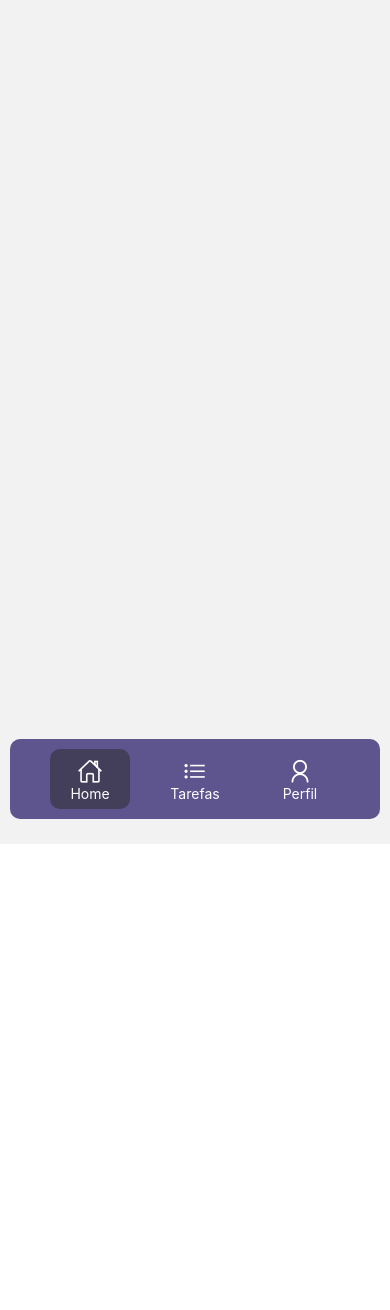
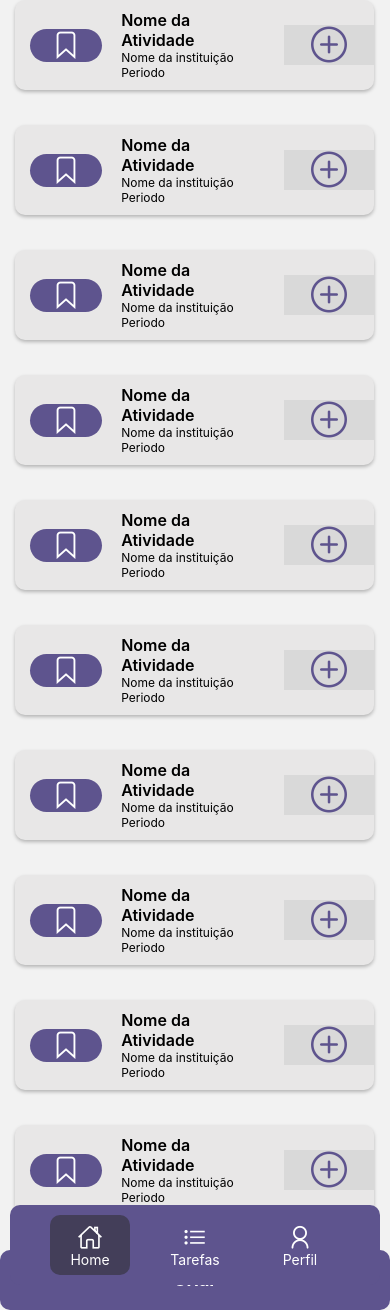
Before and after one commit to Pablojonh6550/Volunteer, a React Native app: screen /Tasks in a window 390 px wide. Before the commit the page ends 844 px from the top, so only its background shows below. Built offline with nearby package versions, Linux system fonts and the light colour scheme.

Commit message:
feat: list task user and button create

```diff
--- a/screens/Tasks.tsx
+++ b/screens/Tasks.tsx
@@ -1,11 +1,36 @@
 import React from "react";
-import { View, Text, TouchableOpacity } from "react-native";
+import { View, Text, TouchableOpacity, ScrollView } from "react-native";
 import { styles } from "../css/styles";
 import TabNavigation from "../components/TabNavigation";
+import TaskCard from "../components/TaskCard";
+import { useNavigation } from "@react-navigation/native";
+import { StackTypes } from "../App";
 
 export default function Tasks() {
+  const navigation = useNavigation<StackTypes>();
   return (
     <View style={styles.perfilContainer}>
+      <View style={styles.taskScreenContainer}>
+        <ScrollView>
+          <TaskCard />
+          <TaskCard />
+          <TaskCard />
+          <TaskCard />
+          <TaskCard />
+          <TaskCard />
+          <TaskCard />
+          <TaskCard />
+          <TaskCard />
+          <TaskCard />
+        </ScrollView>
+      </View>
+      <View style={styles.createTaskButton}>
+        <TouchableOpacity
+          style={styles.buttonPrimary}
+          onPress={() => navigation.navigate("RegisterTask")}>
+          <Text style={styles.buttonTitlePrimary}>Criar</Text>
+        </TouchableOpacity>
+      </View>
       <TabNavigation />
     </View>
   );
```
